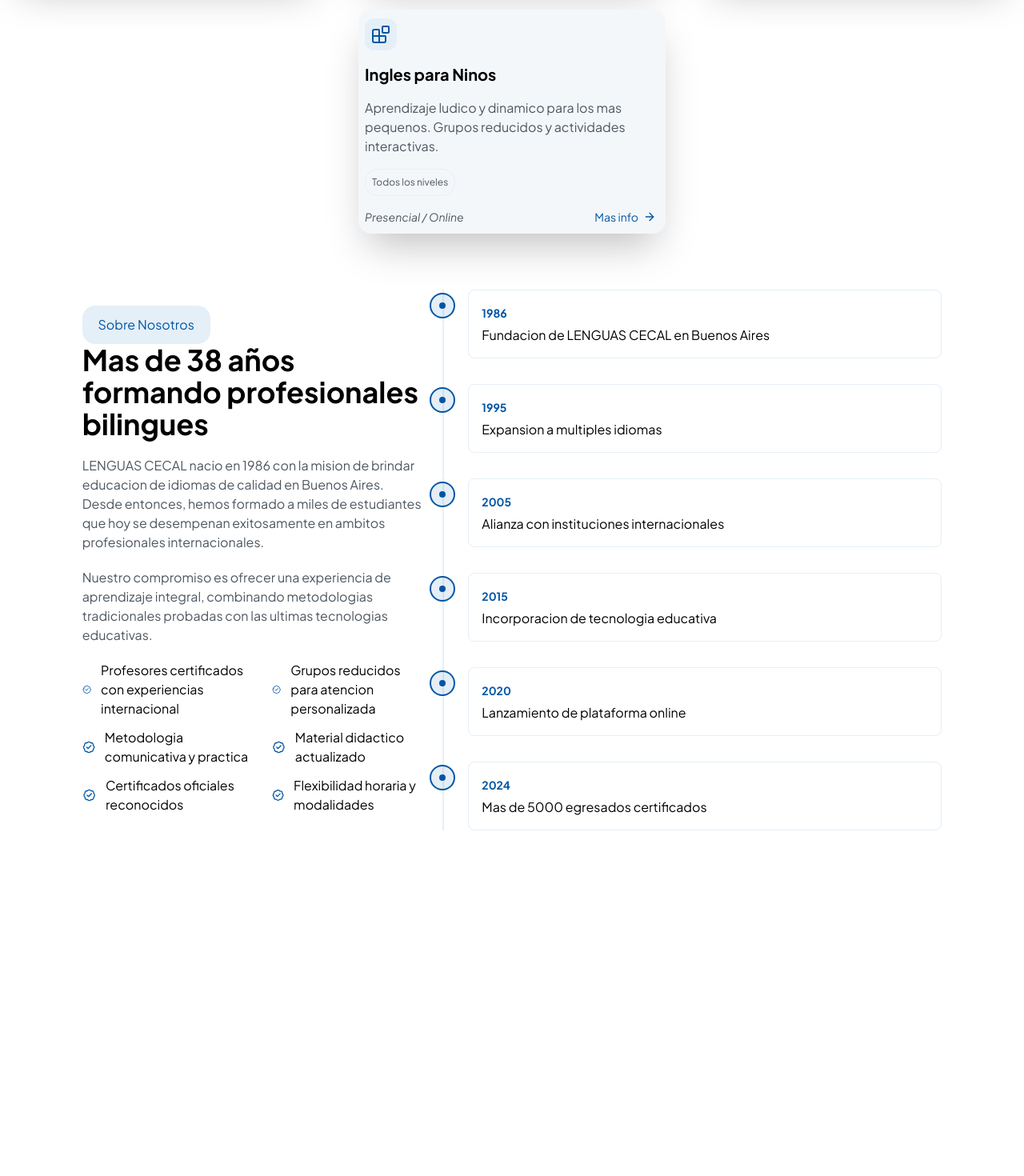
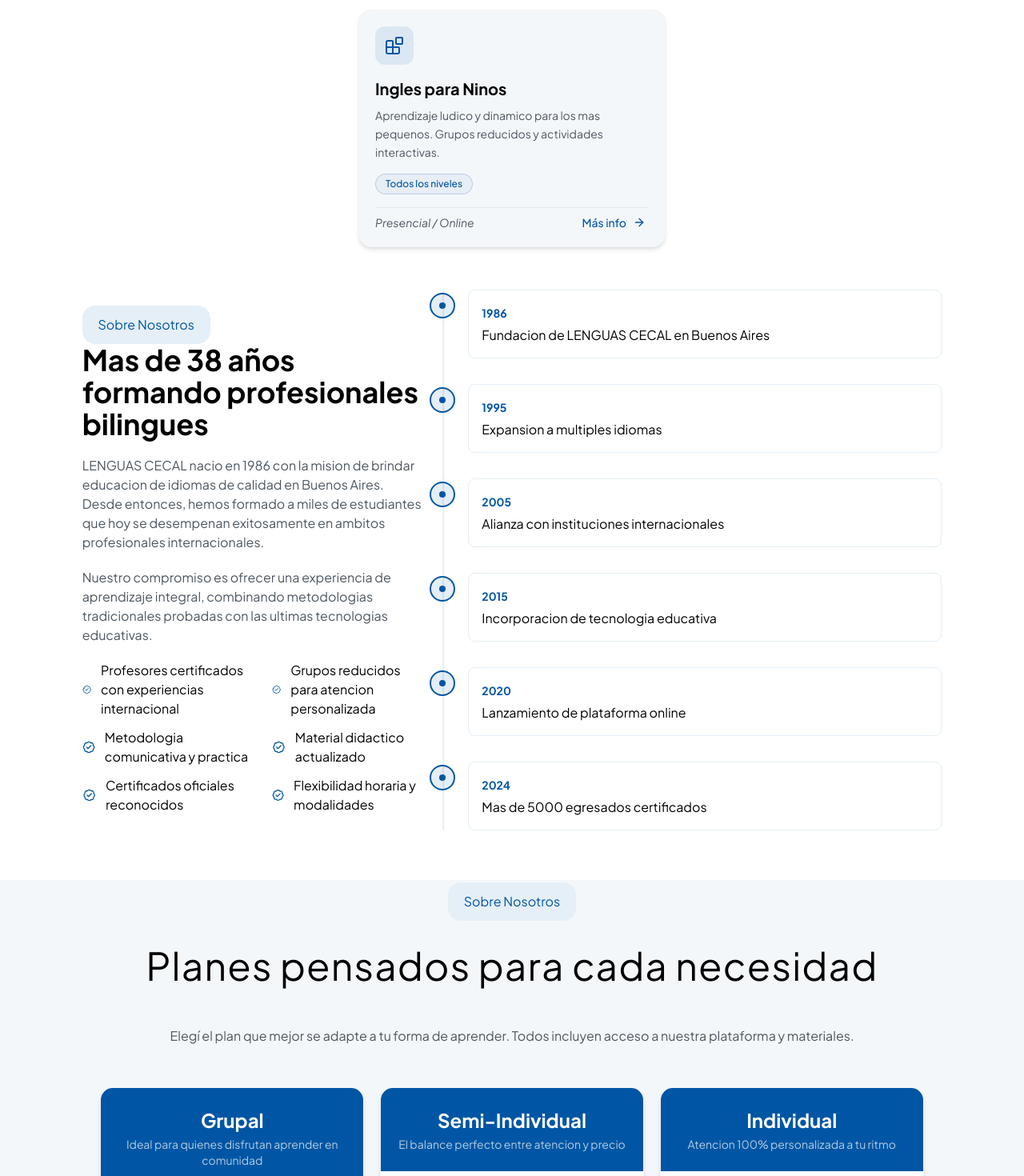
Before and after one commit to CasJuan/lenguas-cecal, a React (Vite) app in the folder lenguas-cecal/: page / in a window 1280 px wide. Shown: the part 1300-2770 px from the top of the page at 80% size. Before the commit the page ends 2400 px from the top, so only its background shows below. Built offline with nearby package versions, Linux system fonts and the light colour scheme.

Commit message:
modificaciones mas planes

```diff
--- a/lenguas-cecal/src/components/Nosotros.jsx
+++ b/lenguas-cecal/src/components/Nosotros.jsx
@@ -39,7 +39,7 @@ export const Nosotros = () => {
         <div className="space-y-8">
           {timeline.map((item, index) => (
             <div key={index} className="relative pl-12">
-              <div className="absolute left-0 top-1 w-8 h-8 rounded-full bg-primary/10 border-2 border-primary flex items-center justify-center z-50">
+              <div className="absolute left-0 top-1 w-8 h-8 rounded-full bg-primary/10 border-2 border-primary flex items-center justify-center z-10">
                 <div className="w-2 h-2 rounded-full bg-primary" />
               </div>
               <div className="bg-card p-4 rounded-lg border border-border/50 border-hover">
--- /dev/null
+++ b/lenguas-cecal/src/components/Planes.jsx
@@ -0,0 +1,21 @@
+import React from 'react'
+import { CardPrecios } from './mini-components/CardPrecios'
+
+export const Planes = () => {
+  return (
+    <section id='precios' className="flex flex-col items-center justify-center gap-8 w-full h-svh bg-[#F4F7FA]">
+        <span className="text-primary bg-hover w-40 h-auto p-3 rounded-2xl flex items-center justify-center">Sobre Nosotros</span>
+        <h1 className="text-5xl tracking-wide">Planes pensados para cada necesidad</h1>
+        <p className='text-tertiary text-base m-5'>Elegí el plan que mejor se adapte a tu forma de aprender. Todos incluyen acceso a nuestra plataforma y materiales.</p>
+        <div className="flex flex-row items-stretch justify-center gap-5">
+            <CardPrecios title={"Grupal"} desc={"Ideal para quienes disfrutan aprender en comunidad"} price={"$25.000"} list={["2 clases semanales de 1.5 hs","Grupos de 6-8 alumnos","Material didactico incluido","Acceso a plataforma online","Evaluaciones periodicas","Certificado de nivel"]}/>
+
+            <CardPrecios title={"Semi-Individual"} desc={"El balance perfecto entre atencion y precio"} price={"$45.000"} list={["2 clases semanales de 1.5 hs","Grupos de 2-3 alumnos","Material didactico incluido","Acceso a plataforma online","Evaluaciones periodicas","Certificado de nivel","Clases de recuperacion"]}/>
+
+            <CardPrecios title={"Individual"} desc={"Atencion 100% personalizada a tu ritmo"} price={"$25.000"} list={["2 clases semanales de 1 hora","Profesor exclusivo","Material didactico incluido","Acceso a plataforma online","Evaluaciones periodicas","Certificado de nivel","Flexibilidad horaria total","Programa personalizado"]}/>
+        </div>
+
+
+    </section>
+  )
+}
--- /dev/null
+++ b/lenguas-cecal/src/components/mini-components/CardPrecios.jsx
@@ -0,0 +1,32 @@
+import React from 'react'
+import { Check } from "lucide-react";
+
+
+export const CardPrecios = ({ title, desc, price, list }) => {
+    return (
+        <div className="flex flex-col items-center justify-between gap-4 w-full h-full bg-white rounded-2xl shadow-md border border-gray-100 overflow-hidden cursor-pointer transition-all duration-300 hover:-translate-y-2 hover:shadow-2xl group">
+            <div className="w-full bg-primary flex flex-col items-center justify-center gap-1 py-6 px-4 transition-all duration-300 group-hover:py-8">
+                <h3 className="text-2xl font-bold text-white">{title}</h3>
+                <p className="text-sm text-white/70 text-center">{desc}</p>
+            </div>
+            <div className="flex items-baseline gap-1 mt-2">
+                <h5 className="text-4xl font-bold text-primary">{price}</h5>
+                <em className="text-sm text-tertiary">/mes</em>
+            </div>
+            <div className="w-3/4 h-px bg-gray-100 rounded-full" />
+            <ul className="flex flex-col items-start justify-center gap-3 px-8 w-full">
+                {list.map((item) => (
+                    <li key={item} className="flex flex-row items-center gap-2">
+                        <span className="bg-primary/10 rounded-full p-1">
+                            <Check size={12} color="rgb(0,86,164)" />
+                        </span>
+                        <span className="text-sm text-gray-600">{item}</span>
+                    </li>
+                ))}
+            </ul>
+            <button className="bg-primary text-white w-3/4 p-3 mb-6 mt-2 rounded-xl transition-all duration-200 hover:bg-hover hover:text-primary font-medium text-sm cursor-pointer">
+                Inscribirme
+            </button>
+        </div>
+    )
+}
--- a/lenguas-cecal/src/components/mini-components/CursosCard.jsx
+++ b/lenguas-cecal/src/components/mini-components/CursosCard.jsx
@@ -9,21 +9,32 @@ export const CursosCard = ({ icon, titulo, descp, niveles, modalidades }) => {
         return icon;
     };
     return (
-        <div className='flex flex-col items-start justify-center
-        gap-4 h-70 w-96 bg-[#F4F7FA] rounded-2xl shadow-2xl m-2 p-2'>
-            <div className='h-10 w-10 bg-hover flex items-center justify-center rounded-xl'>{renderIcon()}</div>
-            <h2 className='text-xl font-bold'>{titulo}</h2>
-            <p className='text-bases text-tertiary'>{descp}</p>
-            <ul className='flex flex-row items-center justify-center gap-2'>
+        <div className="flex flex-col items-start justify-between gap-4 h-auto min-h-70 w-96 bg-[#F4F7FA] rounded-2xl shadow-md border border-gray-100 m-2 p-5 cursor-pointer transition-all duration-300 hover:-translate-y-2 hover:shadow-2xl group">
+            <div className="h-12 w-12 bg-primary/10 flex items-center justify-center rounded-xl transition-all duration-300 group-hover:scale-110">
+                {renderIcon()}
+            </div>
+            <div className="flex flex-col gap-2">
+                <h2 className="text-xl font-bold">{titulo}</h2>
+                <p className="text-sm text-tertiary leading-relaxed">{descp}</p>
+            </div>
+            <ul className="flex flex-row items-center flex-wrap gap-2">
                 {niveles.map((nivel) => (
-                    <li key={nivel} className='w-auto h-auto p-2 rounded-2xl border border-hover text-xs text-tertiary'>{nivel}</li>
+                    <li
+                        key={nivel}
+                        className="w-auto h-auto px-3 py-1 rounded-2xl border border-primary/20 bg-primary/5 text-xs text-primary font-medium transition-colors duration-200 group-hover:border-primary/40"
+                    >
+                        {nivel}
+                    </li>
                 ))}
             </ul>
-            <div className='flex flex-row justify-between items-center gap-2 w-full'>
-                <em className='text-sm text-tertiary '>{modalidades}</em>
-                <div className='flex flex-row justify-center items-center gap-0.5'>
-                    <button className='text-primary text-sm'> Mas info</button>
-                    <ArrowRight color="rgb(0,86,164)" className='h-4' />
+            <div className="flex flex-row justify-between items-center w-full pt-2 border-t border-gray-200">
+                <em className="text-sm text-tertiary">{modalidades}</em>
+                <div className="flex flex-row justify-center items-center gap-1 group/btn">
+                    <button className="text-primary text-sm font-medium">Más info</button>
+                    <ArrowRight
+                        color="rgb(0,86,164)"
+                        className="h-4 transition-transform duration-200 group-hover/btn:translate-x-1"
+                    />
                 </div>
             </div>
         </div>
--- a/lenguas-cecal/src/components/mini-components/InfoCard.jsx
+++ b/lenguas-cecal/src/components/mini-components/InfoCard.jsx
@@ -7,7 +7,7 @@ export const InfoCard = ({ icon, number, text }) => {
         return icon;
     };
     return (
-        <div className="flex flex-col items-center justify-center gap-3 h-40 w-60 rounded-2xl bg-[#F4F7FA]">
+        <div className="flex flex-col items-center justify-center gap-3 h-40 w-60 rounded-2xl bg-[#F4F7FA] shadow-md border border-gray-100 transition-all duration-300 hover:-translate-y-2 hover:shadow-2xl group ">
             <span className="rounded-full h-10 bg-hover w-10 flex items-center justify-center">{renderIcon()}</span>
             <h3 className="text-2xl font-bold">{number}</h3>
             <p className="text-base text-tertiary">{text}</p>
--- a/lenguas-cecal/src/main.jsx
+++ b/lenguas-cecal/src/main.jsx
@@ -5,6 +5,7 @@ import { Nav } from '../src/components/Nav'
 import { Hero } from '../src/components/Hero'
 import { Cursos } from './components/Cursos'
 import { Nosotros } from './components/Nosotros'
+import { Planes } from './components/Planes'
 
 createRoot(document.getElementById('root')).render(
   <StrictMode>
@@ -13,6 +14,7 @@ createRoot(document.getElementById('root')).render(
       <Hero />
       <Cursos />
       <Nosotros/>
+      <Planes/>
     </div>
   </StrictMode>,
 )
```
